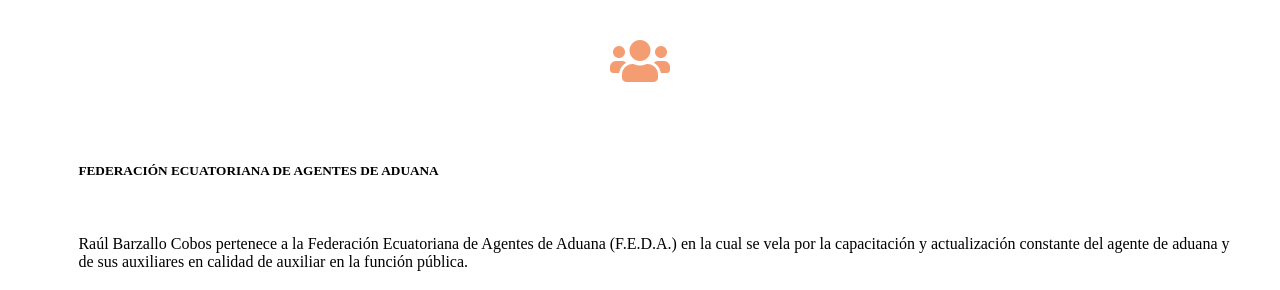
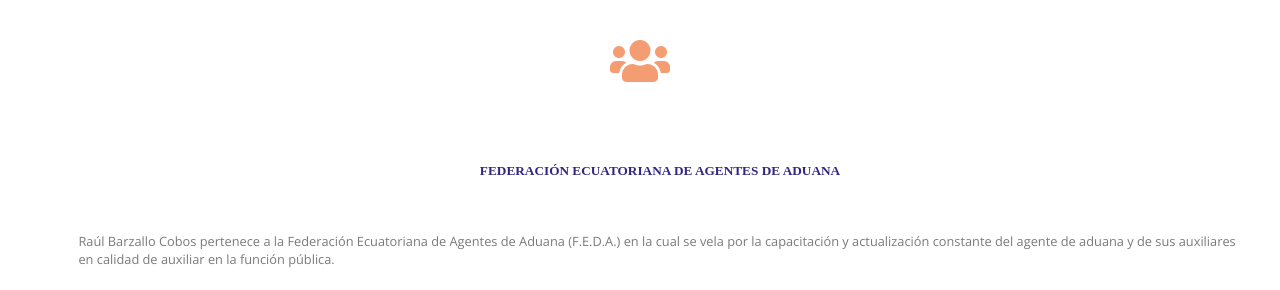
Before and after one commit to mfcecilia/rabaco-ecuador, a plain HTML site: page index.html in a window 1280 px wide. Shown: the part 1875-2165 px from the top of the page. Drawn offline with nearby package versions, Linux system fonts and the light colour scheme; files whose address does not match are found by name; a web font is replaced by a local one.

Commit message:
styling for afiliaciones

```diff
--- a/css/index.css
+++ b/css/index.css
@@ -158,12 +158,23 @@ section div {
     color: #f49d72;
 }
 
+#afiliaciones h5 {
+    text-align: center;
+    color: #312783;
+}
+
 #afiliaciones img {
     max-width: 20%;
 }
 
 #afiliaciones ul {
     font-family: 'IM Fell French Canon', serif;
+}
+
+#afiliaciones p {
+    font-family: 'Open Sans', sans-serif;
+    color: #7A7A7C;
+    font-size: .8em;
 }
 
 #contacto {
```
